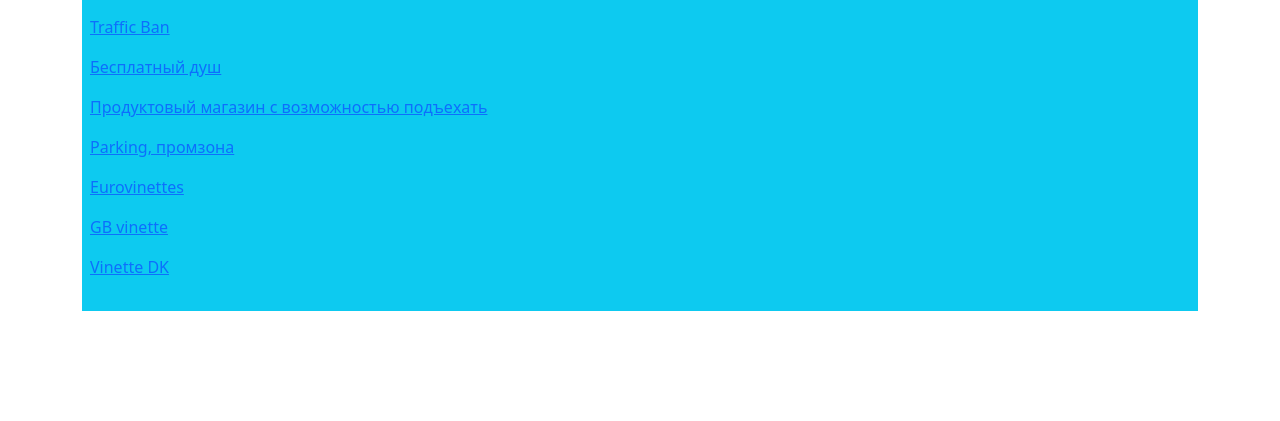
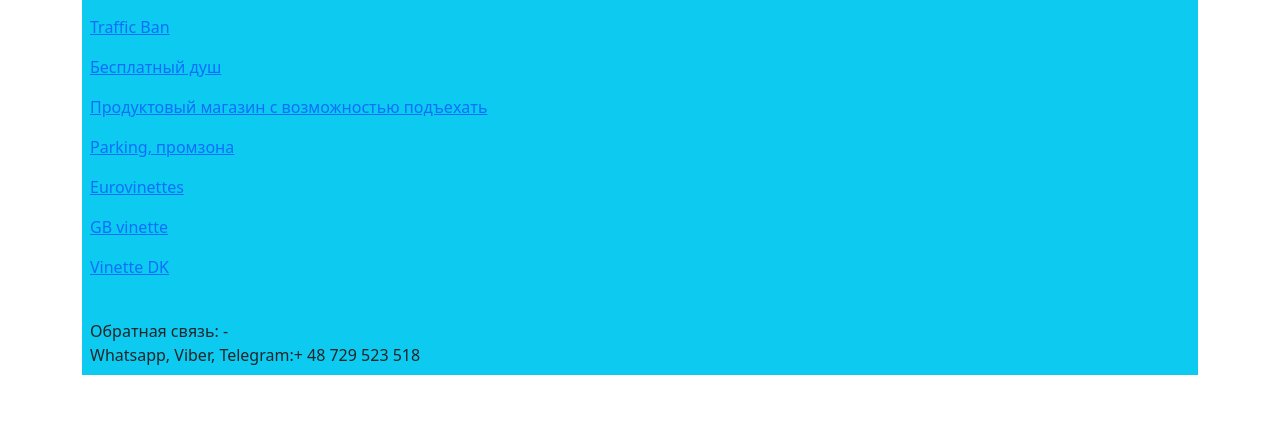
Before and after one commit to Sasha1980Y/Site, a Django app: page /shop/link_sites/ in a window 1280 px wide. Shown: the part 63-484 px from the top of the page. Run offline with Django 4.2, Linux system fonts and the light colour scheme.

Commit message:
add feedback

```diff
--- a/shop/templates/RoadPayInfo/AT_road_pay.html
+++ b/shop/templates/RoadPayInfo/AT_road_pay.html
@@ -1,7 +1,7 @@
 <!DOCTYPE html>
 <html lang="en">
 <head>
-  <title>Bootstrap Example</title>
+  <title>AT roads pay</title>
   <meta charset="utf-8">
   <meta name="viewport" content="width=device-width, initial-scale=1">
   <link href="https://cdn.jsdelivr.net/npm/bootstrap@5.3.3/dist/css/bootstrap.min.css" rel="stylesheet">
--- a/shop/templates/link_sites.html
+++ b/shop/templates/link_sites.html
@@ -33,6 +33,12 @@
             <a href="https://vejafgifter.dk/en/digital-kmtoll-ticket/#">Vinette DK</a> <br>
         </p>
     </div>
+     <div class="p-2 bg-info">
+         <p3>
+             Обратная связь: - <br>
+             Whatsapp, Viber, Telegram:+ 48 729 523 518 <br>
+         </p3>
+     </div>
 
 </div>
 
--- a/shop/templates/menu.html
+++ b/shop/templates/menu.html
@@ -2,7 +2,7 @@
 <!DOCTYPE html>
 <html lang="en">
 <head>
-  <title>Bootstrap Example</title>
+  <title>Menu</title>
   <meta charset="utf-8">
   <meta name="viewport" content="width=device-width, initial-scale=1">
   <link href="https://cdn.jsdelivr.net/npm/bootstrap@5.3.3/dist/css/bootstrap.min.css" rel="stylesheet">
--- a/shop/templates/menu_roads_pay.html
+++ b/shop/templates/menu_roads_pay.html
@@ -1,7 +1,7 @@
 <!DOCTYPE html>
 <html lang="en">
 <head>
-  <title>Bootstrap Example</title>
+  <title>Roads pay</title>
   <meta charset="utf-8">
   <meta name="viewport" content="width=device-width, initial-scale=1">
   <link href="https://cdn.jsdelivr.net/npm/bootstrap@5.3.3/dist/css/bootstrap.min.css" rel="stylesheet">
```
